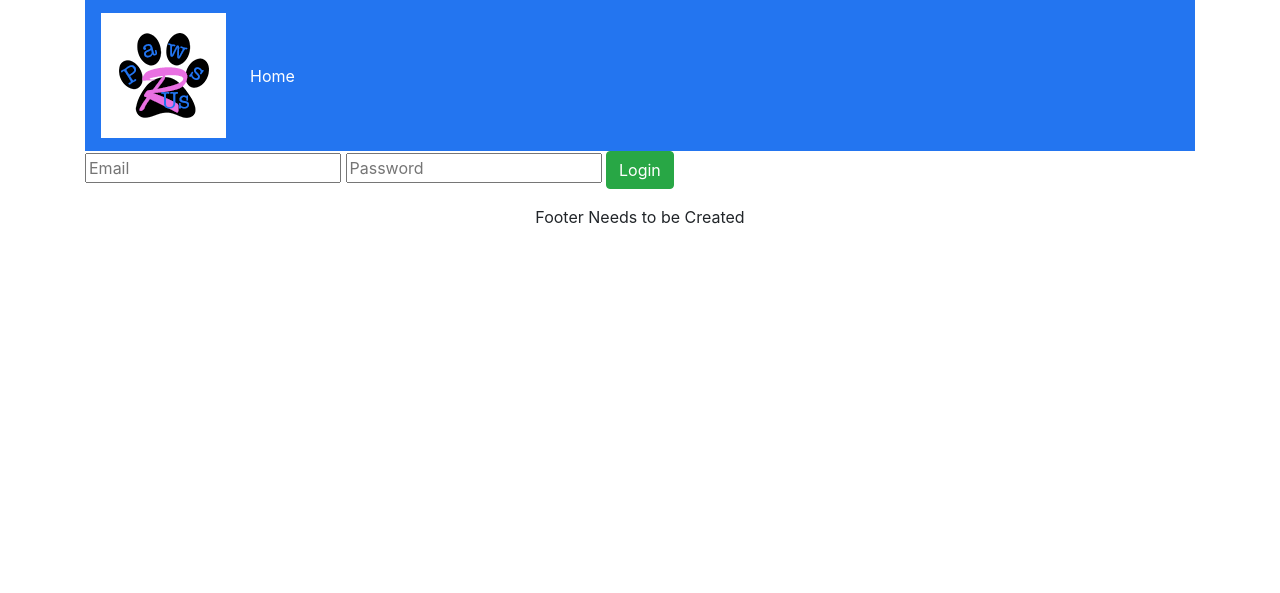
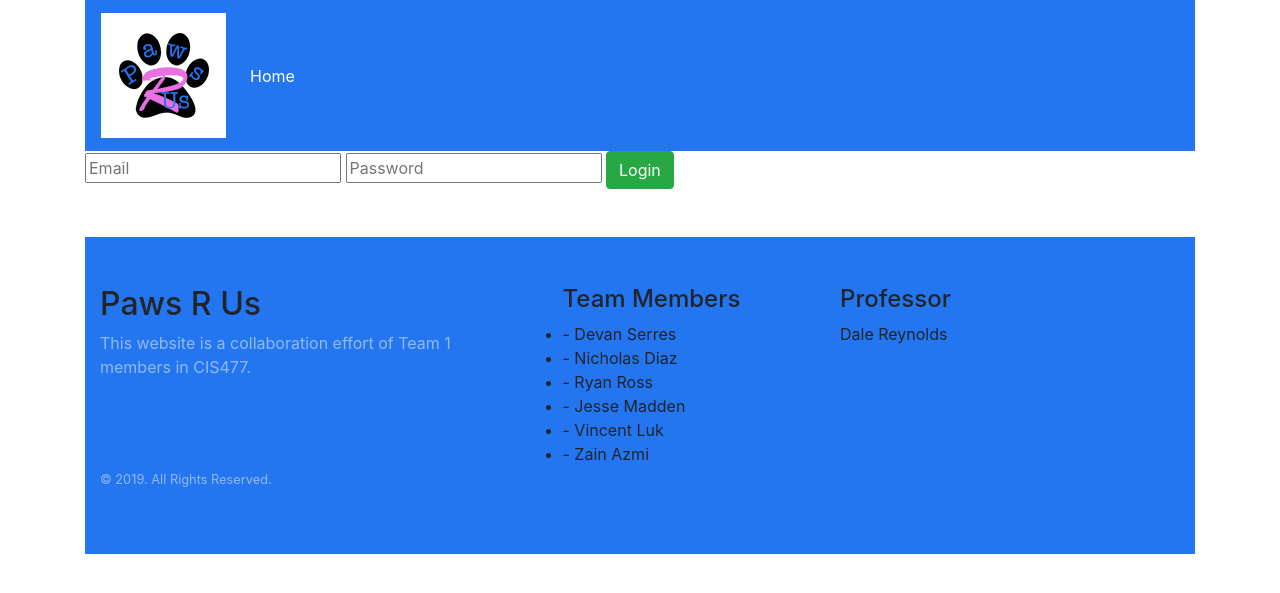
Before and after one commit to TwoTwentyFour/cis477, a PHP site: page /login.php in a window 1280 px wide. Shown: the top 593 px of the page. Run offline with PHP 8.4, Linux system fonts and the light colour scheme.

Commit message:
Nick added prepared statments to register and login page. Added footer provided by Nick.

```diff
--- a/index.php
+++ b/index.php
@@ -2,4 +2,3 @@
     readfile('./templates/header.html');
     readfile('./templates/welcome.html');
     readfile('./templates/footer.html');
-?>
--- a/login.php
+++ b/login.php
@@ -1,46 +1,46 @@
 <?php
 
-/** Just checking to see if the submit button has been pressed.**/
 if (isset($_POST['login-submit']))
 {
     require 'database.connection.php';
 
-    /** Storing the users input from the form
-        below into PHP variables. **/
     $user_email = $_POST['mail'];
     $user_password = $_POST['pword'];
 
-    /** Writing an SQL statement and sending
-        it off to the database. **/
-    // TODO: SQL Injection Warning! Change to a prepared statment!!!
-    $sql = "SELECT * FROM users WHERE user_email = '" . $user_email . "' AND user_password = '" . SHA1($user_password) . "';";
+    $sql = "SELECT * FROM users WHERE user_email = ? AND user_password = ?";
+    $stmt = mysqli_stmt_init($connection);
+    if (mysqli_stmt_prepare($stmt, $sql))
+    {
+        mysqli_stmt_bind_param($stmt, "ss", $user_email, SHA1($user_password));
+        if (mysqli_stmt_execute($stmt))
+        {
+            $result = mysqli_stmt_get_result($stmt);
 
-    if ($results = mysqli_query($connection, $sql))
-    {
-        if ($row = mysqli_fetch_array($results, MYSQLI_ASSOC))
-        {
-            header("Location: ./pages");
+            if ($row = mysqli_fetch_assoc($result))
+            {
+                mysqli_close($connection);
+                // TODO: Session stuff is going to happen right here.
+                header("Location: ./pages");
+            }
+            else
+            {
+                readfile('./templates/header.html');
+                echo ("<small class=\"todo\">Seems like either your use name or password is incorrect.<br>Please try again.</small>");
+                readfile('./templates/footer.html');
+            }
         }
         else
         {
-            readfile('./templates/header.html');
-            echo ("<small class=\"todo\">Seems like either your use name or password is incorrect.<br>Please try again.</small>");
-            readfile('./templates/footer.html');
+            echo "Error in SQL statment execution.";
         }
     }
     else
     {
-
-        readfile('./templates/header.html');
-        echo("Error: " . mysqli_error($connection));
-        readfile('./templates/footer.html');
+        echo "Error: " . mysqli_errno();
     }
-
 }
 else
 {
-    /** If the Submit button hasn't been hit yet,
-        we'll serve the following HTML. **/
     readfile('./templates/header.html');
 
     echo ('
@@ -53,8 +53,3 @@ else
 
     readfile('./templates/footer.html');
 }
-
-?>
-
-
-<?php  ?>
--- a/pages/index.php
+++ b/pages/index.php
@@ -48,4 +48,4 @@
 <small class="todo">Home page needs to be connected to the database.</small>
 
 
-<?php readfile('./templates/footer.html'); ?>
+<?php readfile('../templates/footer.html'); ?>
--- a/templates/footer.html
+++ b/templates/footer.html
@@ -1,7 +1,34 @@
-    <footer class="page-footer font-small blue">
-        <div class="footer-copyright text-center py-3">
-            Footer Needs to be Created
+    <footer style="background: #2375f0;" class="page-footer font-small blue">
+      <div class="mt-5 pt-5 pb-5 footer">
+        <div class="container">
+        <div class="row">
+          <div class="col-lg-5 col-xs-12 about-website">
+            <h2>Paws R Us</h2>
+            <p class="pr-5 text-white-50">This website is a collaboration effort of Team 1 members in CIS477.</p>
+          </div>
+          <div class="col-lg-3 col-xs-10 Team">
+            <h4 class="mt-lg-0 mt-sm-3">Team Members</h4>
+              <ul class="m-0 p-0">
+                <li>- Devan Serres </li>
+                <li>- Nicholas Diaz</li>
+                <li>- Ryan Ross</li>
+                <li>- Jesse Madden</li>
+                <li>- Vincent Luk</li>
+                <li>- Zain Azmi</li>
+              </ul>
+          </div>
+          <div class="col-lg-4 col-xs-10 location">
+            <h4 class="mt-lg-0 mt-sm-4">Professor</h4>
+            <p>Dale Reynolds</p>
+          </div>
         </div>
+        <div class="row mt-0">
+          <div class="col copyright">
+            <p class=""><small class="text-white-50">© 2019. All Rights Reserved.</small></p>
+          </div>
+        </div>
+        </div>
+      </div>
     </footer>
     </div> <!-- div began in header -->
 </body>
```
Also changed, not shown: register.php (+16 -15 lines).
